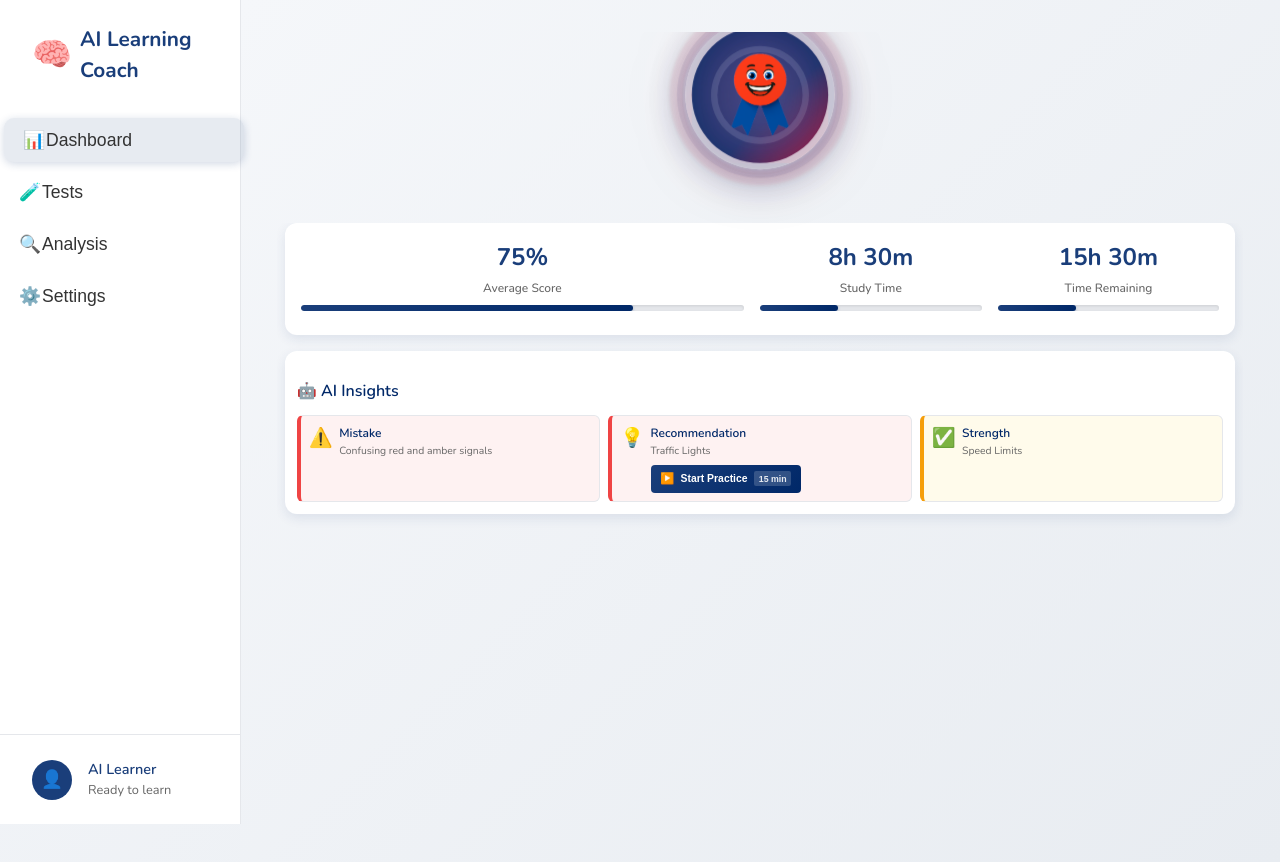
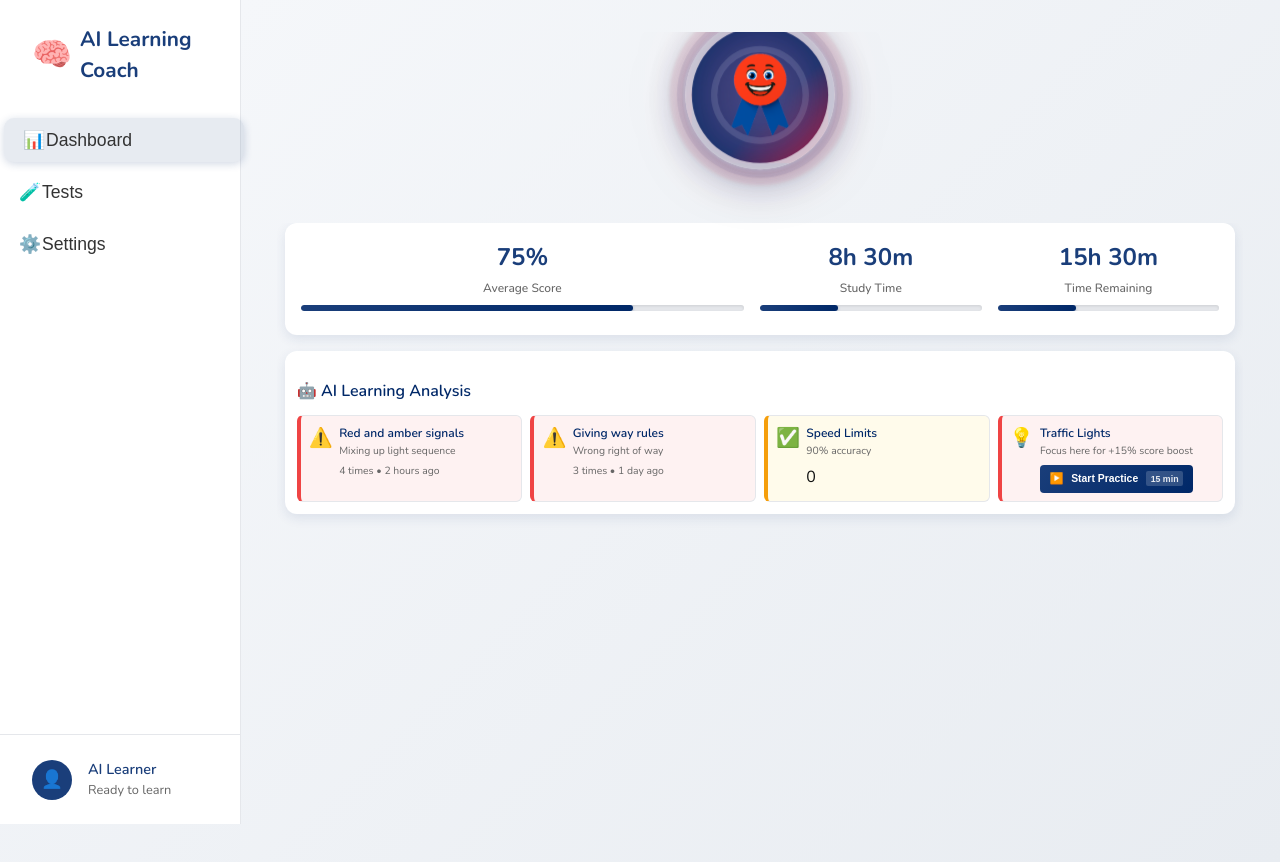
Before and after one commit to fullcircleAI/cbr-ai-coach, a React (Create React App) app: page / in a window 1280 px wide. Built offline with nearby package versions, Linux system fonts and the light colour scheme.

Commit message:
Combine Dashboard and Analysis pages - all valuable data in one place, simple and easy to understand for users

```diff
--- a/src/App.tsx
+++ b/src/App.tsx
@@ -1,7 +1,6 @@
 import React from 'react';
 import { BrowserRouter as Router, Routes, Route } from 'react-router-dom';
 import { AICoachDashboard } from './components/AICoachDashboard';
-import { AICoachAnalysis } from './components/AICoachAnalysis';
 import { AICoachRecommendations } from './components/AICoachRecommendations';
 import { TestsPage } from './components/TestsPage';
 import { Settings } from './components/Settings';
@@ -14,7 +13,6 @@ function App() {
       <div className="App">
         <Routes>
           <Route path="/" element={<AICoachDashboard />} />
-          <Route path="/analysis" element={<AICoachAnalysis />} />
           <Route path="/recommendations" element={<AICoachRecommendations />} />
           <Route path="/tests" element={<TestsPage />} />
           <Route path="/settings" element={<Settings />} />
--- a/src/components/AICoachDashboard.css
+++ b/src/components/AICoachDashboard.css
@@ -122,6 +122,19 @@
   color: var(--text-secondary);
   margin: 0 0 0.5rem 0;
   line-height: 1.2;
+}
+
+.insight-explanation {
+  font-size: 0.6rem;
+  color: var(--text-secondary);
+  font-style: italic;
+  margin: 0.25rem 0;
+}
+
+.insight-frequency {
+  font-size: 0.55rem;
+  color: var(--text-light);
+  margin: 0.25rem 0 0 0;
 }
 
 /* Start Practice Button */
--- a/src/components/AICoachDashboard.tsx
+++ b/src/components/AICoachDashboard.tsx
@@ -17,6 +17,9 @@ interface AIInsight {
   type: 'mistake' | 'strength' | 'recommendation';
   message: string;
   priority: 'high' | 'medium' | 'low';
+  frequency?: number;
+  lastOccurrence?: string;
+  explanation?: string;
 }
 
 export const AICoachDashboard: React.FC = () => {
@@ -47,18 +50,32 @@ export const AICoachDashboard: React.FC = () => {
         const mockInsights: AIInsight[] = [
           {
             type: 'mistake',
-        message: "Confusing red and amber signals",
-        priority: 'high'
+            message: "Red and amber signals",
+            priority: 'high',
+            frequency: 4,
+            lastOccurrence: '2 hours ago',
+            explanation: 'Mixing up light sequence'
+          },
+          {
+            type: 'mistake',
+            message: "Giving way rules",
+            priority: 'high',
+            frequency: 3,
+            lastOccurrence: '1 day ago',
+            explanation: 'Wrong right of way'
+          },
+          {
+            type: 'strength',
+            message: "Speed Limits",
+            priority: 'medium',
+            frequency: 0,
+            explanation: '90% accuracy'
           },
           {
             type: 'recommendation',
             message: "Traffic Lights",
-        priority: 'high'
-      },
-      {
-        type: 'strength',
-        message: "Speed Limits",
-        priority: 'medium'
+            priority: 'high',
+            explanation: 'Focus here for +15% score boost'
           }
         ];
 
@@ -168,9 +185,9 @@ export const AICoachDashboard: React.FC = () => {
 
                 {/* AI Insights Summary */}
                 <div className="ai-insights-summary">
-              <h3>🤖 AI Insights</h3>
+                  <h3>🤖 AI Learning Analysis</h3>
                   <div className="insights-grid">
-                {aiInsights.slice(0, 3).map((insight, index) => (
+                    {aiInsights.map((insight, index) => (
                       <div key={index} className={`insight-card ${insight.priority}`}>
                         <div className="insight-icon">
                           {insight.type === 'mistake' && '⚠️'}
@@ -178,9 +195,14 @@ export const AICoachDashboard: React.FC = () => {
                           {insight.type === 'recommendation' && '💡'}
                         </div>
                         <div className="insight-content">
-                      <h4>{insight.type.charAt(0).toUpperCase() + insight.type.slice(1)}</h4>
-                      <p>{insight.message}</p>
-                      {/* Only show Start button for recommendation insights */}
+                          <h4>{insight.message}</h4>
+                          {insight.explanation && (
+                            <p className="insight-explanation">{insight.explanation}</p>
+                          )}
+                          {insight.frequency && insight.frequency > 0 && (
+                            <p className="insight-frequency">{insight.frequency} times • {insight.lastOccurrence}</p>
+                          )}
+                          {/* Show Start button for recommendation insights */}
                           {insight.type === 'recommendation' && (
                             <button
                               className="start-practice-btn"
--- a/src/components/Navigation.tsx
+++ b/src/components/Navigation.tsx
@@ -21,13 +21,6 @@ export const Navigation: React.FC = () => {
       icon: '🧪',
       path: '/tests',
       description: 'Practice tests and mock exams'
-    },
-    {
-      id: 'analysis',
-      label: 'Analysis',
-      icon: '🔍',
-      path: '/analysis',
-      description: 'Analyze your mistakes'
     },
     {
       id: 'settings',
```
Lines whose indentation alone changed are shown as unchanged.
